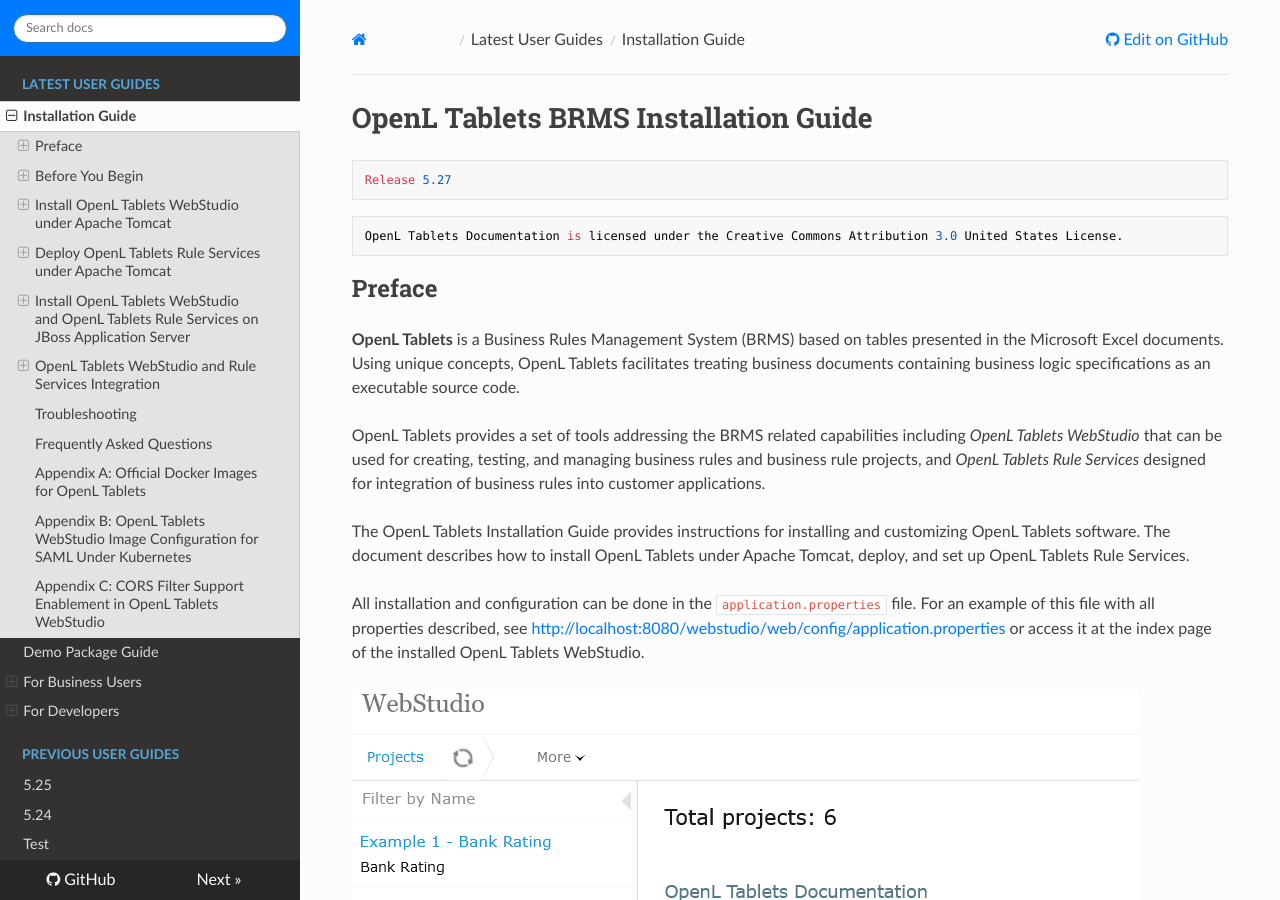
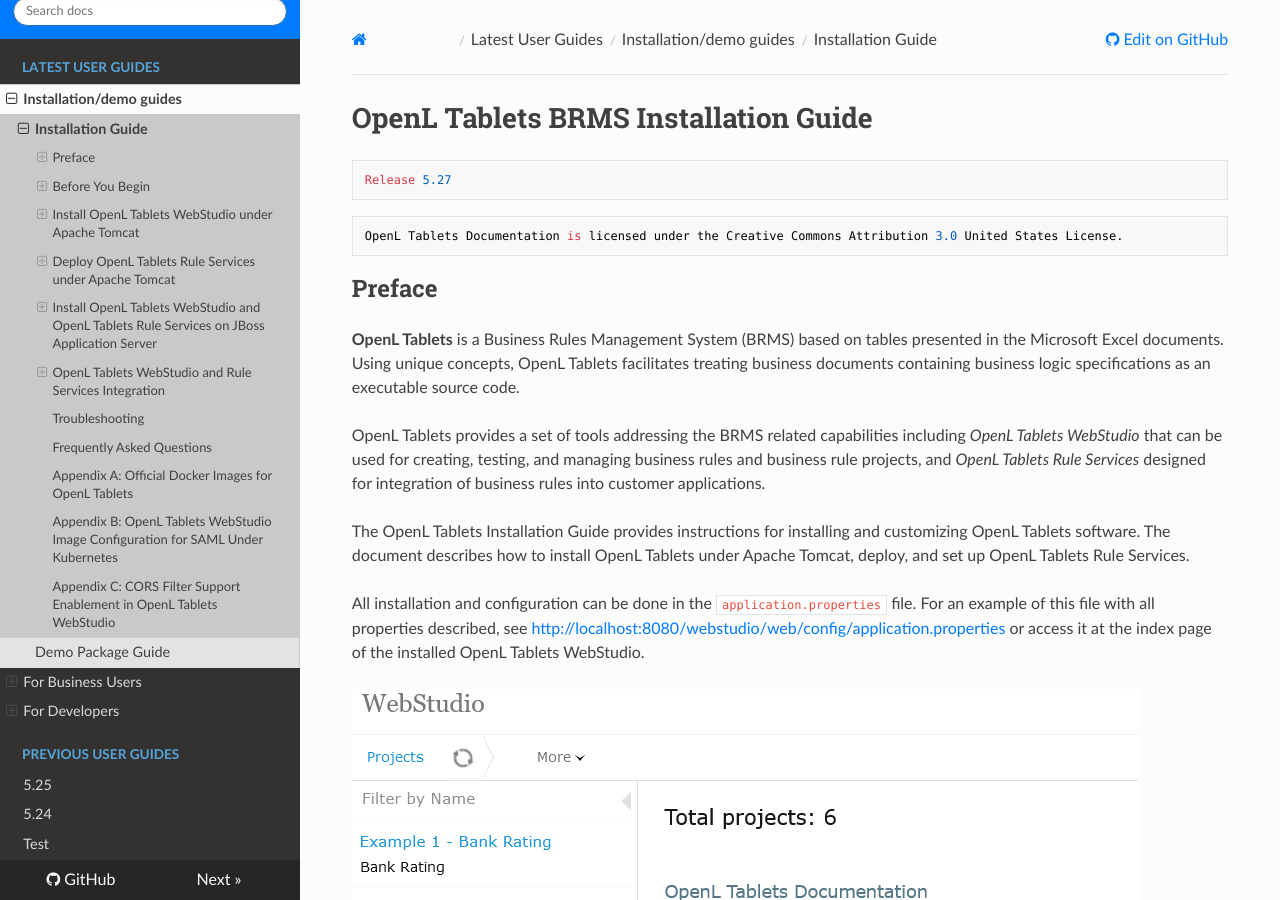
Before and after one commit to WWmonster/MarkdownTest, an MkDocs documentation site: the page built from docs/documentation/guides/installation_guide.md, in a window 1280 px wide and 900 px high. Built offline with MkDocs 1.6.1, drawn with Linux system fonts in a browser that asks for light colours; nearby versions of some CDN libraries.

Commit message:
Update mkdocs.yml

```diff
--- a/mkdocs.yml
+++ b/mkdocs.yml
@@ -2,8 +2,9 @@ site_name: OpenL Tablets
 site_url: https://openl.readthedocs.io/en/latest/
 nav:
   - Latest User Guides:
-    - Installation Guide: documentation/guides/installation_guide.md
-    - Demo Package Guide: documentation/guides/demo_package_guide.md
+    - Installation/demo guides:
+      - Installation Guide: documentation/guides/installation_guide.md
+      - Demo Package Guide: documentation/guides/demo_package_guide.md
     - For Business Users:
       - Reference Guide: documentation/guides/reference_guide.md
       - WebStudio User Guide: documentation/guides/webstudio_user_guide.md
```
